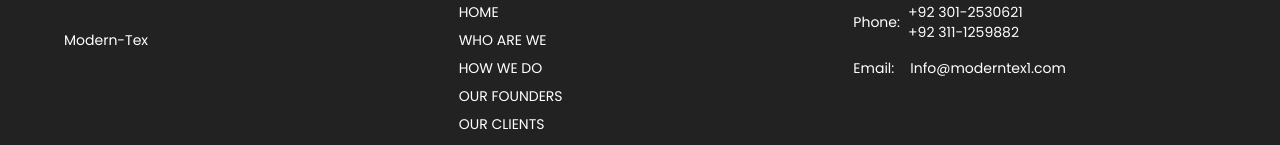
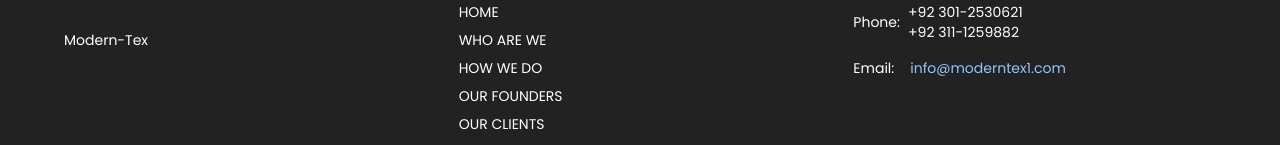
Before and after one commit to mr-saim-365/ModernTex, a React (Vite) app: page / in a window 1280 px wide. Shown: the part 7145-7290 px from the top of the page. Built offline with nearby package versions, Linux system fonts and the light colour scheme.

Commit message:
email change in footer

```diff
--- a/src/components/Footer.jsx
+++ b/src/components/Footer.jsx
@@ -192,7 +192,12 @@
                     </div>
 
                     <div>
-                      <span>Info@moderntex1.com</span>
+                      <a
+                        href="mailto:info@moderntex1.com"
+                        className="text-blue-300"
+                      >
+                        info@moderntex1.com
+                      </a>
                     </div>
                   </div>
                 </div>
```
